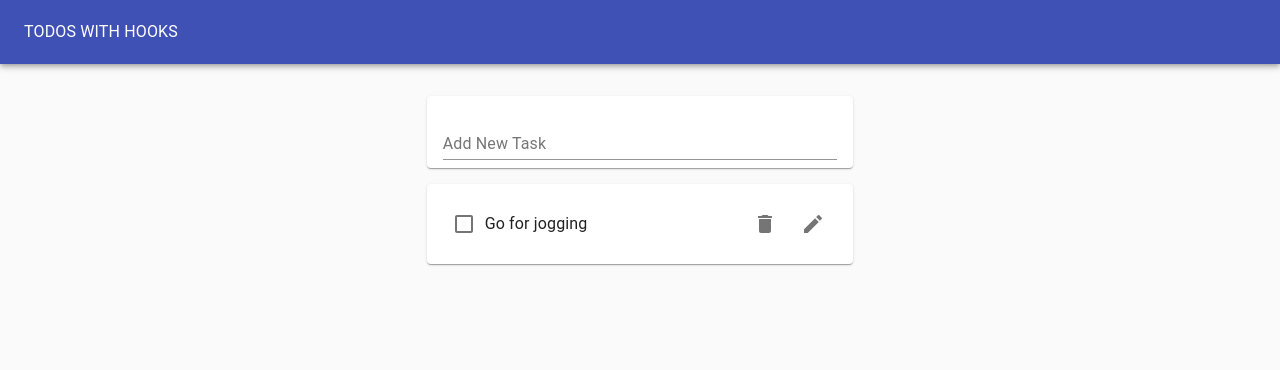
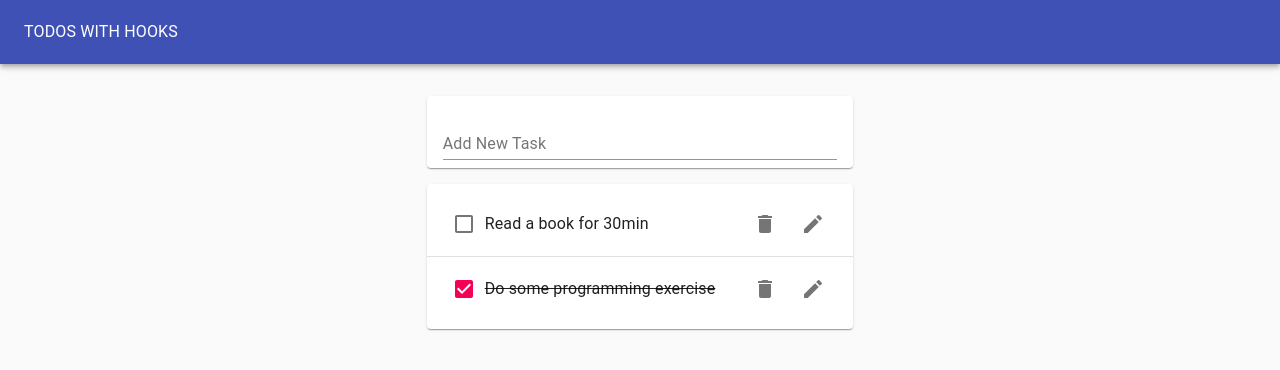
Before and after one commit to mm1544/React-Hooks-Todolist-App, a React (Create React App) app: page / in a window 1280 px wide. Shown: the top 370 px of the page. Built offline with nearby package versions, Linux system fonts and the light colour scheme.

Commit message:
Add context

```diff
--- a/src/EditTodoForm.js
+++ b/src/EditTodoForm.js
@@ -1,13 +1,17 @@
-import React from "react";
+import React, { useContext } from "react";
 import TextField from '@material-ui/core/TextField';
 import useInputState from './hooks/useInputState';
 import ListItemSecondaryAction from '@material-ui/core/ListItemSecondaryAction';
 import SaveIcon from '@material-ui/icons/Save';
 import IconButton from '@material-ui/core/IconButton';
+// importing context
+import { TodosContext } from './context/todos.context';
 
-function EditTodoForm({id, editTodo, task, toggleEditForm}) {
+function EditTodoForm({ id, task, toggleEditForm }) {
+    const { editTodo } = useContext(TodosContext);
     // setting the initial value of "value" to the current content of todo ("task")
     const [value, handleChange, reset] = useInputState(task);
+    console.log("Editform render");
     return (
         // Need to have a state to control TextField
         <form onSubmit={(e) => {
@@ -18,7 +22,7 @@ function EditTodoForm({id, editTodo, task, toggleEditForm}) {
             reset();
             toggleEditForm();
         }}
-            style={{marginLeft: "1rem", width: "50%"}}
+            style={{ marginLeft: "1rem", width: "50%" }}
         >
             <TextField
                 margin="normal"
--- a/src/Todo.js
+++ b/src/Todo.js
@@ -1,4 +1,4 @@
-import React from 'react';
+import React, {useContext} from 'react';
 import ListItem from '@material-ui/core/ListItem';
 import ListItemText from '@material-ui/core/ListItemText';
 import Checkbox from '@material-ui/core/Checkbox';
@@ -10,16 +10,18 @@ import EditIcon from '@material-ui/icons/Edit';
 import ListItemSecondaryAction from '@material-ui/core/ListItemSecondaryAction';
 import useToggleState from './hooks/useToggleState';
 import EditTodoForm from './EditTodoForm';
+import { TodosContext } from './context/todos.context';
 
-function Todo({task, completed, removeTodo, id, toggleTodo, editTodo}) {
+function Todo({ task, completed, id}) {
+    // taking needed methods from the Context
+    const {removeTodo, toggleTodo} = useContext(TodosContext);
     // by the default false is passed to useToggleState()
     const [isEditing, toggle] = useToggleState();
     return (
-        <ListItem style={{height: "64px"}}>
+        <ListItem style={{ height: "64px" }}>
             {/* If isEditing==true then editing form is rendered, otherwise - todo-list */}
             {isEditing ? (
                 <EditTodoForm
-                    editTodo={editTodo}
                     id={id}
                     task={task}
                     toggleEditForm={toggle}
@@ -33,7 +35,7 @@ function Todo({task, completed, removeTodo, id, toggleTodo, editTodo}) {
                             onClick={() => toggleTodo(id)}
                         />
                         <ListItemText
-                style={{textDecoration: completed ? "line-through" : "none"}}
+                            style={{ textDecoration: completed ? "line-through" : "none" }}
                         >
                             {task}
                         </ListItemText>
--- a/src/TodoApp.js
+++ b/src/TodoApp.js
@@ -1,5 +1,4 @@
 import React from "react";
-import useTodoState from './hooks/useTodoState';
 import Typography from '@material-ui/core/Typography';
 import Paper from '@material-ui/core/Paper';
 import AppBar from '@material-ui/core/AppBar';
@@ -7,19 +6,9 @@ import ToolBar from '@material-ui/core/ToolBar';
 import Grid from '@material-ui/core/Grid';
 import TodoList from './TodoList';
 import TodoForm from './TodoForm';
+import { TodosProvider } from "./context/todos.context";
 
 function TodoApp() {
-    /*
-    It here are data in localStorage it will use it, but if there is none, the empty array will be used
-    */
-    const initialTodos = [{id: 1, task: "Go for jogging", completed: false}];
-
-    /*
-    Extracting from the hook
-    */
-    const {todos, addTodo, removeTodo, toggleTodo, editTodo} = useTodoState(initialTodos);
-
-
 
     return (
         // Paper provides the background
@@ -35,21 +24,18 @@ function TodoApp() {
             <AppBar
                 color='primary'
                 position='static'
-                style={{height: "64px"}}
+                style={{ height: "64px" }}
             >
                 <ToolBar>
                     <Typography color='inherit'>TODOS WITH HOOKS</Typography>
                 </ToolBar>
             </AppBar>
-            <Grid container justify="center" style={{marginTop: "1rem"}}>
+            <Grid container justify="center" style={{ marginTop: "1rem" }}>
                 <Grid item xs={11} md={8} lg={4}>
-                    <TodoForm addTodo={addTodo}/>
-                    <TodoList
-                        todos={todos}
-                        removeTodo={removeTodo}
-                        toggleTodo={toggleTodo}
-                        editTodo={editTodo}
-                    />
+                    <TodosProvider>
+                        <TodoForm />
+                        <TodoList />
+                    </TodosProvider>
                 </Grid>
             </Grid>
         </Paper>
--- a/src/TodoForm.js
+++ b/src/TodoForm.js
@@ -1,12 +1,17 @@
-import React from 'react';
+import React, {useContext} from 'react';
 import TextField from '@material-ui/core/TextField';
 import Paper from '@material-ui/core/Paper';
 import useInputState from './hooks/useInputState';
+// importin context
+import {TodosContext} from './context/todos.context';
 
 
-function TodoForm({addTodo}) { // extracting "addTodo" from props
+function TodoForm() {
     // custom hook
     const [value, handleChange, reset] = useInputState("");
+    // taking a "addTodo" method from "TodosContext" context
+    const {addTodo} = useContext(TodosContext);
+    console.log("Todo form render!!");
     return (
         // Paper is as a container
         <Paper style={{margin: "1rem 0", padding: "0 1rem"}}>
@@ -14,7 +19,7 @@ function TodoForm({addTodo}) { // extracting "addTodo" from props
                 // by the default it would refresh the page
                 e.preventDefault();
                 addTodo(value);
-                // sets value to "" (useInputState)
+                // sets value to ""
                 reset();
             }}>
                 <TextField
--- a/src/TodoList.js
+++ b/src/TodoList.js
@@ -1,27 +1,27 @@
 // rfc (react functional component)
-import React from 'react';
+import React, { useContext } from 'react';
 import Paper from '@material-ui/core/Paper';
 import List from '@material-ui/core/List';
 import Divider from '@material-ui/core/Divider';
 import Todo from './Todo';
+// importin context
+import { TodosContext } from './context/todos.context';
 
-function TodoList({todos, removeTodo, toggleTodo, editTodo}) {
-    if(todos.length) return (
+function TodoList() {
+    const { todos } = useContext(TodosContext);
+    if (todos.length) return (
         <Paper>
             <List>
                 {todos.map((todo, i) => (
                     // "<>" - Fragment, used to group things together. It will not cause extra markup
                     <>
                         <Todo
-                            // instead of passing separately task, id and completed, can pass {...todo}
+                            key={todo.id}
+                            // instead of passing separately task, id and completed, will pass {...todo}
                             {...todo}
-                            key={todo.id}
-                            removeTodo={removeTodo}
-                            toggleTodo={toggleTodo}
-                            editTodo={editTodo}
                         />
                         {/* Divider does not displayed after last Todo item */}
-                        {(i < todos.length - 1) && <Divider/>}
+                        {(i < todos.length - 1) && <Divider />}
                     </>
                 ))}
             </List>
--- /dev/null
+++ b/src/context/todos.context.js
@@ -0,0 +1,25 @@
+import React, { createContext } from "react";
+// importing a HOOK
+import useTodoState from '../hooks/useTodoState';
+const defaultTodos = [
+    { id: 1, task: "Read a book for 30min", completed: false },
+    { id: 2, task: "Do some programming exercise", completed: true }
+];
+
+// creating context (exporting it because need to have an access to entire context)
+export const TodosContext = createContext();
+
+// Making todos PROVIDER
+export function TodosProvider(props){
+    // "useTodoState(..)" will return an object with many things inside of it
+    const todoStuff = useTodoState(defaultTodos);
+    return (
+        // It will wrap around Component (that are its "children")
+        <TodosContext.Provider
+            value={todoStuff}
+        >
+            {props.children}
+        </TodosContext.Provider>
+    )
+
+}
--- a/src/hooks/useTodoState.js
+++ b/src/hooks/useTodoState.js
@@ -11,8 +11,8 @@ export default initialTodos => {
     };
 
     // wee need a  state (which will be toggled on and off)
-    // that denotes whether it is todo-list is shown or a
-    // form inside edit-form is shown
+    // that denotes whether it is todo-list shown or a
+    // edit-form is shown
     const removeTodo = todoId => {
         // filter-out removed todo
         const newTodos = todos.filter(todo => todo.id !== todoId);
```
Lines whose indentation alone changed are shown as unchanged.
